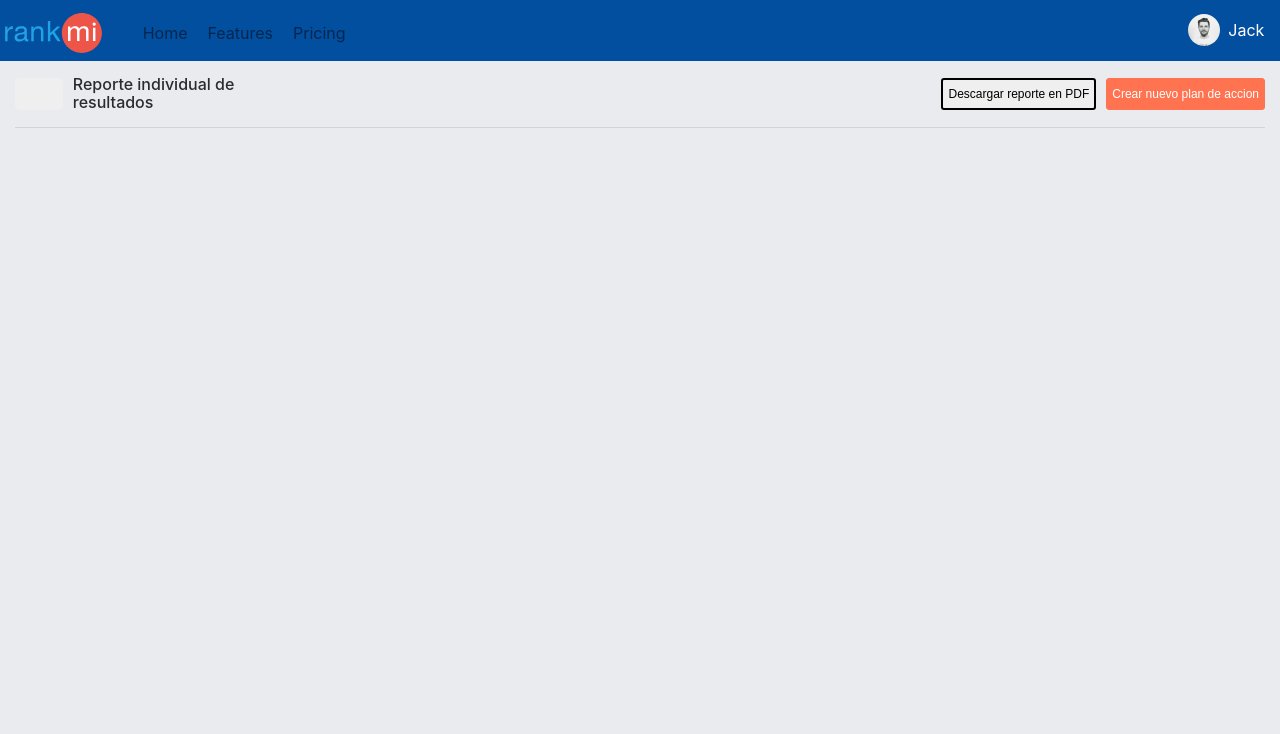
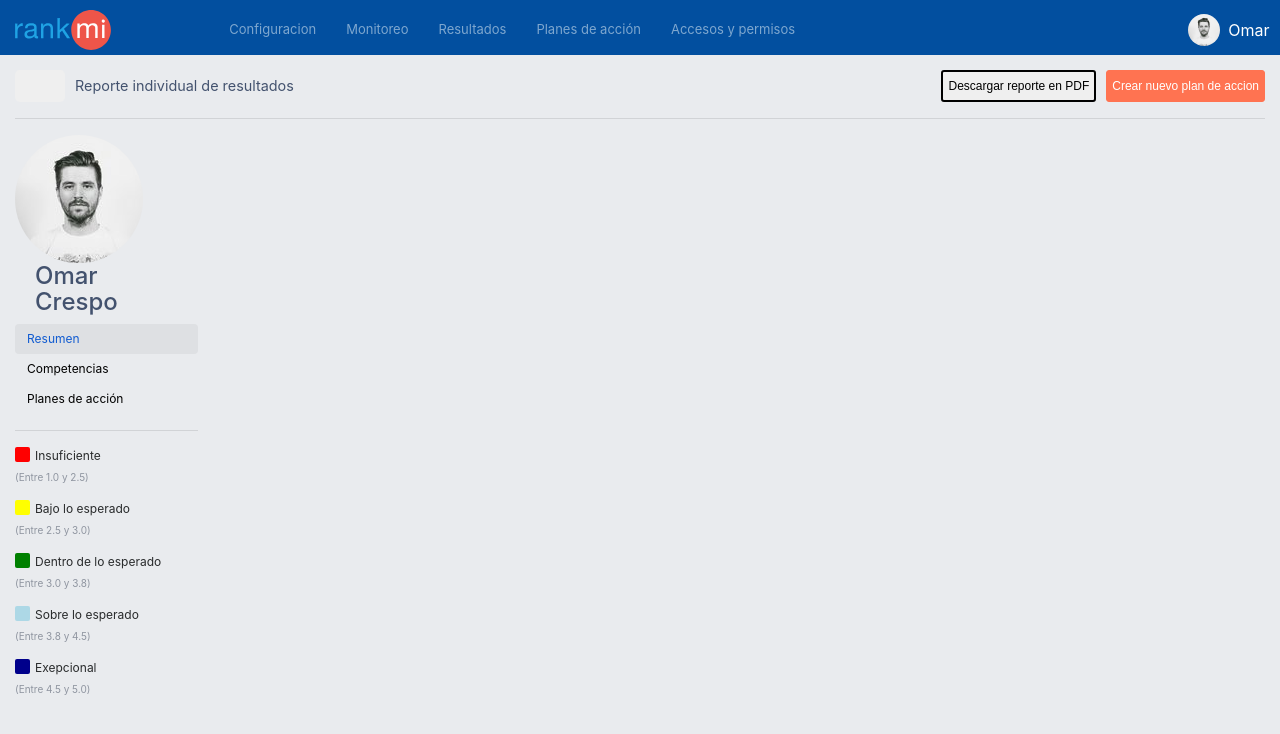
Before and after one commit to omarcresp/rkm-test, a website: page index.html in a window 1280 px wide. Drawn offline with nearby package versions, Linux system fonts and the light colour scheme.

Commit message:
Barra lateral complete and minor fixes

```diff
--- a/assets/less/main.less
+++ b/assets/less/main.less
@@ -1,5 +1,6 @@
 /* Variables =====================================================*/
     @colorPrincipal: #024f9f;
+    @TitleColor: #43526e;
 
 /* =============================================================== */
 
@@ -10,7 +11,6 @@
 
     .user-img {
         border-radius: 50%;
-        height: 2em;
     }
 /* =============================================================== */
 
@@ -29,7 +29,16 @@
         flex-direction: row;
 
         li {
-            margin-left: 20px;
+            margin-right: 30px;
+        }
+
+        .nav-link {
+            color: #7ea7cf !important;
+            font-size: 13px;
+        }
+
+        .nav-link:hover {
+            color: #9dc1e6 !important;
         }
     }
 
@@ -40,6 +49,10 @@
             margin: 0 0 0 8px;
             color: white;
         }
+
+        img {
+            height: 2em;
+        }
     }
 /* =============================================================== */
 
@@ -47,8 +60,10 @@
    .report-control {
 
         h1 {
-            font-size: 1em;
+            font-size: .9em;
             margin: 0 0 0 10px;
+            font-weight: initial;
+            color: @TitleColor;
         }
 
         button {
@@ -79,3 +94,69 @@
         }
     }
 /* =============================================================== */
+
+/* Barra lateral ================================================= */
+    .profile img {
+        display: block;
+    }
+    .profile-name {
+        margin-left: 20px;
+        display: inline-block;
+        color: @TitleColor;
+    }
+
+    .nav {
+        .nav-link {
+            color: black;
+            font-size: 12px;
+        }
+
+        .nav-link:hover {
+            color: #105bd1;
+        }
+
+        .nav-link.active {
+            background-color: #dee0e3;
+            color: #105bd1;
+        }
+    }
+
+    .escalas {
+        font-size: 12px;
+
+        .fill {
+            display: inline-block;
+            height: 15px;
+            width: 15px;
+            margin-right: 5px;
+            border-radius: 2px;
+        }
+
+        .fill.yellow {
+            background-color: yellow;
+        }
+
+        .fill.light-blue {
+            background-color: lightblue;
+        }
+
+        .fill.green {
+            background-color: green;
+        }
+
+        .fill.red {
+            background-color: red;
+        }
+
+        .fill.dark-blue {
+            background-color: darkblue;
+        }
+
+        .clasificacion {
+            color: #8f95a0;
+            font-size: 10px;
+            display: inline-block;
+            margin: 5px 0 15px 0;
+        }
+    }
+/* =============================================================== */
--- a/index.html
+++ b/index.html
@@ -28,32 +28,31 @@
 <body>
   <div class="container-fluid">
     <header class="row">
-      <div class="col-1 d-flex align-items-center justify-content-center">       <!-- Ir a home -->
+      <div class="col-1 d-flex align-items-center">       <!-- Ir a home -->
         <img src="./assets/images/logo.svg" alt="ir a home" class="img-home">
       </div>
-      <nav class="col-10 navbar navbar-light bg-light">       <!-- Menu de navegacion -->
+      <nav class="col-9 offset-1 navbar navbar-light bg-light">       <!-- Menu de navegacion -->
         <ul class="navbar-nav">
           <li class="nav-item">
-            <a class="nav-link" href="#">Home</a>
+            <a class="nav-link" href="#">Configuracion</a>
           </li>
           <li class="nav-item">
-            <a class="nav-link" href="#">Features</a>
+            <a class="nav-link" href="#">Monitoreo</a>
           </li>
           <li class="nav-item">
-            <a class="nav-link" href="#">Pricing</a>
+            <a class="nav-link" href="#">Resultados</a>
+          </li>
+          <li class="nav-item">
+            <a class="nav-link" href="#">Planes de acción</a>
+          </li>
+          <li class="nav-item">
+            <a class="nav-link" href="#">Accesos y permisos</a>
           </li>
         </ul>
-        <!-- <ul>
-          <li>Configuracion</li>
-          <li>Monitoreo</li>
-          <li>Resultados</li>
-          <li>Planes de acción</li>
-          <li>Accesos y permisos</li>
-        </ul> -->
       </nav>
       <div class="col-1 align-items-center user-img-container d-flex">       <!-- Menu de usuario -->
         <img src="./assets/images/user-man.jpg" alt="user" class="user-img" />
-        <p>Jack</p>
+        <p>Omar</p>
         <!-- Flecha: ver mas -->
       </div>
     </header>
@@ -69,7 +68,72 @@
         <button class="report-create">Crear nuevo plan de accion</button> <!-- Nuevo plan de accion -->
       </div>
     </section>
+
     <hr />
+
+    <main class="row">
+      <aside class="col-2">     <!-- Barra lateral -->
+        <div class="profile">       <!-- Perfil -->
+          <img src="./assets/images/user-man.jpg" alt="user" class="user-img"/>
+
+          <h4 class="profile-name">Omar <br /> Crespo</h4>
+        </div>
+        <div>       <!-- Menu de vistas -->
+          <ul class="nav nav-pills flex-column">
+            <li class="nav-item">
+              <a href="#" class="nav-link active"> Resumen </a>
+            </li>
+            <li class="nav-item">
+              <a href="#" class="nav-link"> Competencias </a>
+            </li>
+            <li class="nav-item">
+              <a href="#" class="nav-link"> Planes de acción </a>
+            </li>
+          </ul>
+        </div>
+        <hr />
+        <div>       <!-- Escalas -->
+          <ul class="nav flex-column escalas">
+            <li class="nav-item">
+              <div class="d-flex">
+                <span class="fill red"></span>
+                Insuficiente
+              </div>
+              <span class="clasificacion">(Entre 1.0 y 2.5)</span>
+            </li>
+            <li class="nav-item">
+              <div class="d-flex">
+                <span class="fill yellow"></span>
+                Bajo lo esperado
+              </div>
+              <span class="clasificacion">(Entre 2.5 y 3.0)</span>
+            </li>
+            <li class="nav-item">
+              <div class="d-flex">
+                <span class="fill green"></span>
+                Dentro de lo esperado
+              </div>
+              <span class="clasificacion">(Entre 3.0 y 3.8)</span>
+            </li>
+            <li class="nav-item">
+              <div class="d-flex">
+                <span class="fill light-blue"></span>
+                Sobre lo esperado
+              </div>
+              <span class="clasificacion">(Entre 3.8 y 4.5)</span>
+            </li>
+            <li class="nav-item">
+              <div class="d-flex">
+                <span class="fill dark-blue"></span>
+                Exepcional
+              </div>
+              <span class="clasificacion">(Entre 4.5 y 5.0)</span>
+            </li>
+          </ul>
+        </div>
+      </aside>
+      <section class="col-10"></section>
+    </main>
   </div>
 </body>
 </html>
```
Also changed, not shown: aux.txt (+0 -43 lines).
